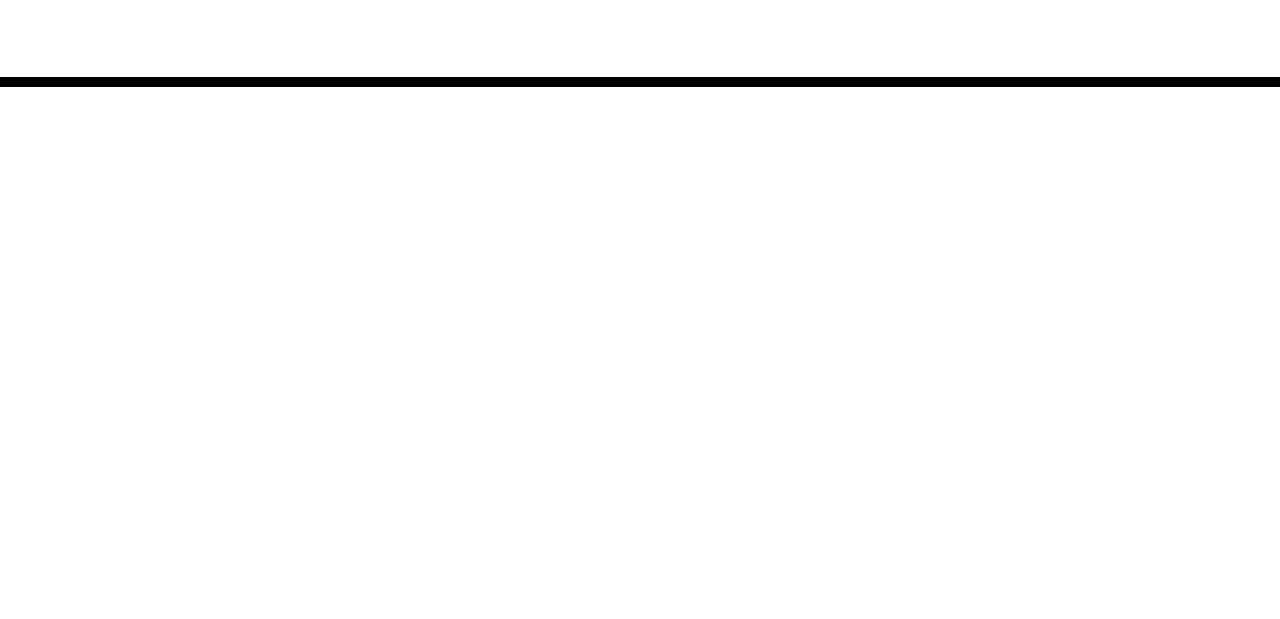
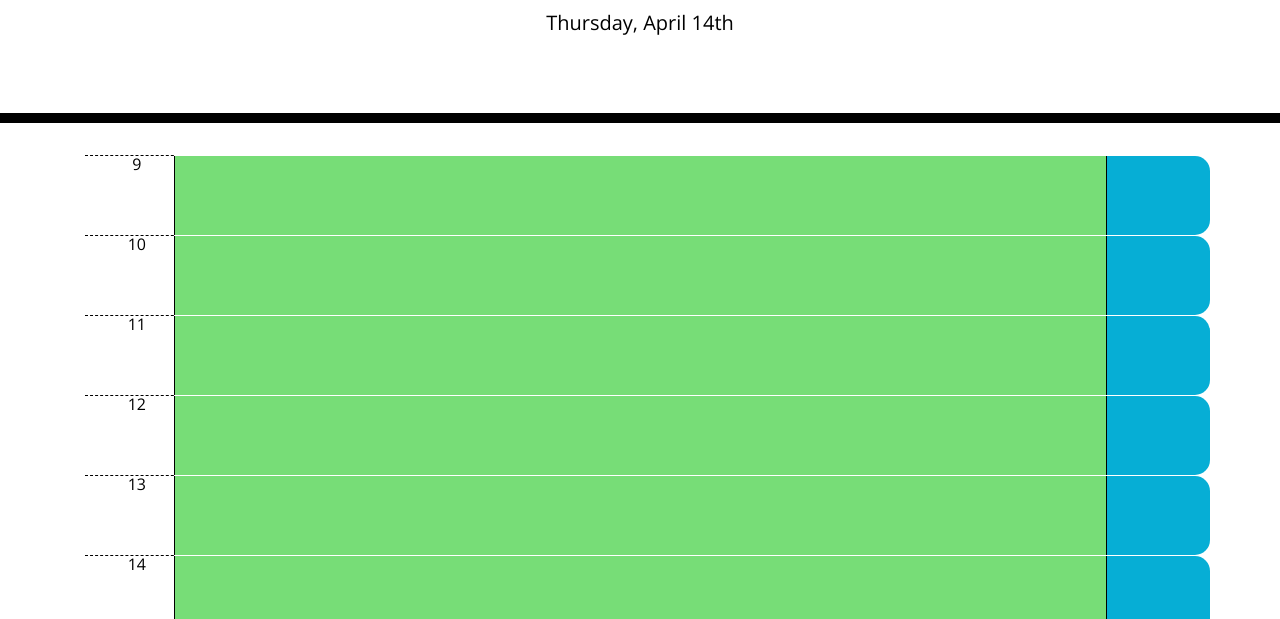
Before and after one commit to cartaud/workDayScheduler, a plain HTML site: page index.html in a window 1280 px wide. Shown: the part 181-800 px from the top of the page. Drawn offline with nearby package versions, Linux system fonts and the light colour scheme.

Commit message:
created calender format

```diff
--- a/assets/css/style.css
+++ b/assets/css/style.css
@@ -28,18 +28,28 @@ body {
 .time-block {
     text-align: center;
     border-radius: 15px;
+    display: flex;
 }
 
 .row {
     white-space: pre-wrap;
     height: 80px;
     border-top: 1px solid white;
+    width: 100%;
+}
+
+.row input {
+    width:90%;
+    border: none;
+    border-left: solid black 1px;
+    background-color: #77dd77;
 }
 
 .hour {
     background-color: #ffffff;
     color: #000000;
     border-top: 1px dashed #000000;
+    width: 10%;
 }
 
 .past {
@@ -58,14 +68,30 @@ body {
 }
 
 .saveBtn {
+    border: none;
     border-left: 1px solid black;
     border-top-right-radius: 15px;
     border-bottom-right-radius: 15px;
     background-color: #06aed5;
     color: white;
+    width: 10%;
 }
 
 .saveBtn i:hover {
     font-size: 20px;
     transition: all 0.3s ease-in-out;
 }
+
+.hourBlock {
+    display: flex;
+    margin: 0;
+}
+
+.hourBlock div {
+    border-top: 2px dotted grey ;
+    width: 10%;
+}
+
+.hourBlock input {
+    width: 80%;
+}
--- a/assets/js/script.js
+++ b/assets/js/script.js
@@ -0,0 +1,26 @@
+let currentDayEl = $('#currentDay');
+currentDayEl.text(moment().format('dddd, MMMM Do')); //format example --> Wednesday, April 13th
+
+let containerEl = $('.container');
+
+function createCalender() {
+    for (let i=9; i<24;i++) {
+        let timeBlockEl = $('<div>');
+        timeBlockEl.addClass('time-block');
+        let hourContainerEl = $('<div>');
+        hourContainerEl.addClass('hour');
+        hourContainerEl.text(i);
+        let rowEl = $('<div>');
+        rowEl.addClass('row');
+        let inputTextEl = $('<input>');
+        let lockButtonEl = $('<button>');
+        lockButtonEl.addClass('saveBtn');
+        containerEl.append(timeBlockEl);
+        timeBlockEl.append(hourContainerEl);
+        timeBlockEl.append(rowEl)
+        rowEl.append(inputTextEl);
+        rowEl.append(lockButtonEl);
+    }
+}
+
+createCalender()
--- a/index.html
+++ b/index.html
@@ -34,5 +34,6 @@
 
     <script src="https://cdnjs.cloudflare.com/ajax/libs/jquery/3.2.1/jquery.min.js"></script>
     <script src="https://cdnjs.cloudflare.com/ajax/libs/moment.js/2.24.0/moment.min.js"></script>
+    <script src="./assets/js/script.js"></script>
   </body>
 </html>
```
Lines whose indentation alone changed are shown as unchanged.
